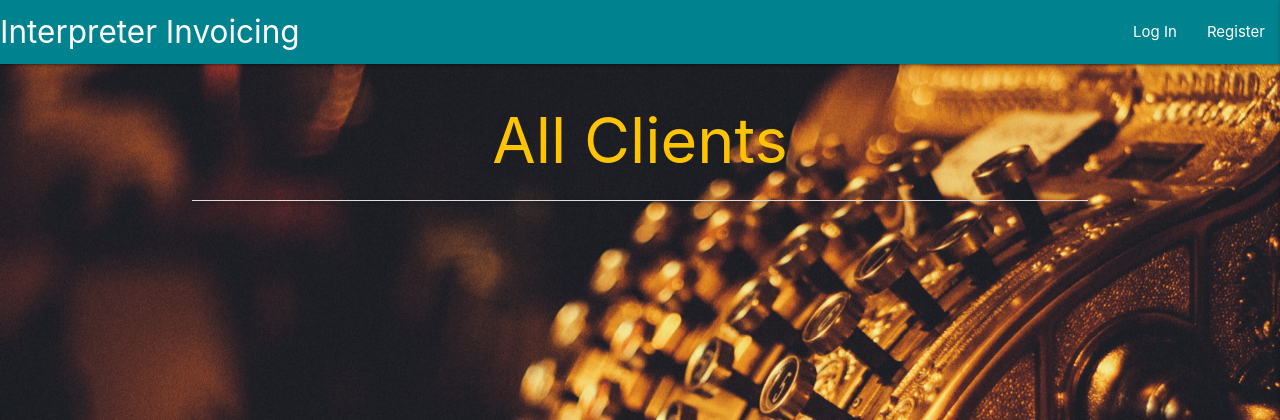
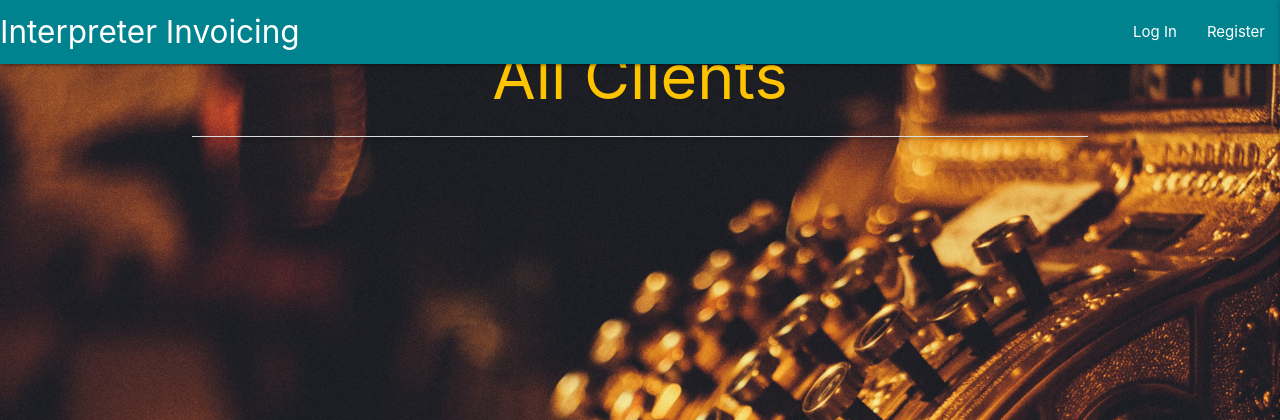
Before and after one commit to Code-Institute-Submissions/katjacodes-invoicingApp_OctResub, a Flask app: page / in a window 1280 px wide. Shown: the top 420 px of the page. Run offline with Flask 2, Linux system fonts and the light colour scheme; data that the repository does not hold is empty; some libraries are stand-ins or nearby versions.

Commit message:
fixt navbar to the top

```diff
--- a/static/css/style.css
+++ b/static/css/style.css
@@ -7,6 +7,11 @@ body, html {
   background-repeat: no-repeat;
   background-size: cover;
   height: 100%;
+}
+
+nav {
+  position: fixed;
+  top: 0;
 }
 
 a { color: inherit; }
```
Lines whose indentation alone changed are shown as unchanged.
